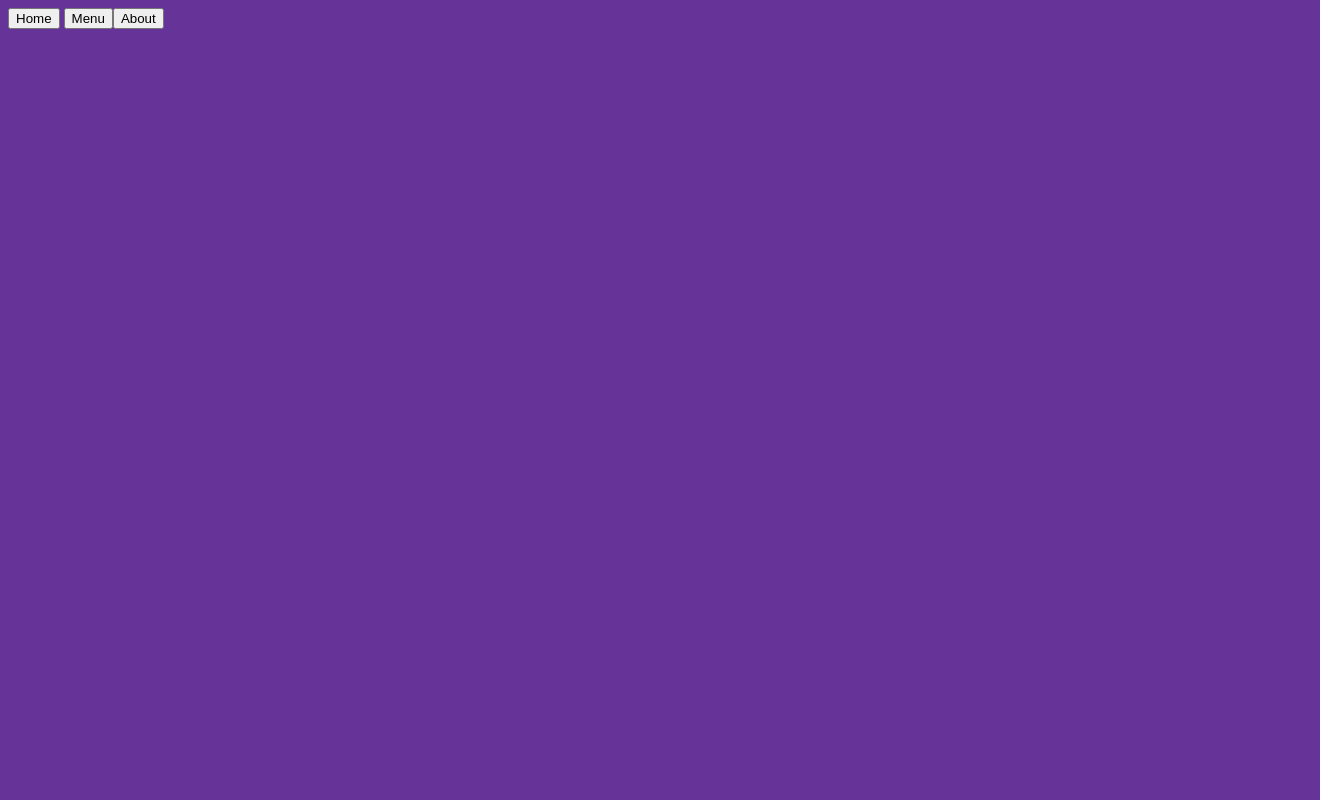
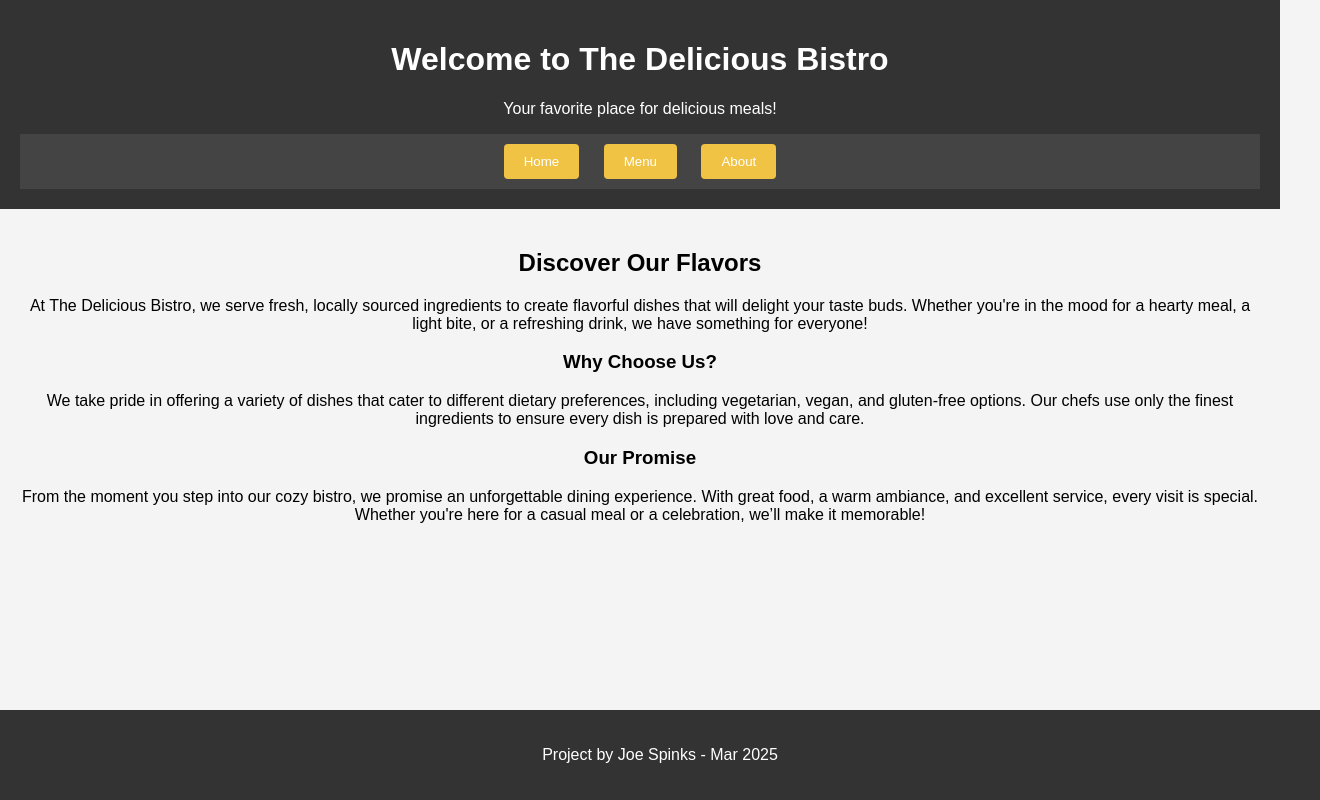
Before and after one commit to J-Spinks/restaurant-page, a website built with webpack: page src/restaurant.html in a window 1280 px wide. Shown: the whole page, 1320 px wide, since content can reach past the window. Built offline with nearby package versions, Linux system fonts and the light colour scheme.

Commit message:
added css styles and hardcoded HTML assets to review structure

```diff
--- a/src/restaurant.html
+++ b/src/restaurant.html
@@ -4,11 +4,41 @@
   <meta charset="UTF-8">
   <meta name="viewport" content="width=device-width, initial-scale=1.0">
   <title>Restaurant Page</title>
-  <nav><button>Home</button> <button>Menu</button><button>About</button></nav>
 </head>
 
 <body>
-  <div id="content">
+
+  <header>
+    <h1>Welcome to The Delicious Bistro</h1>
+    <p>Your favorite place for delicious meals!</p>
+
+    <nav>
+      <button>Home</button>
+      <button>Menu</button>
+      <button>About</button>
+    </nav>
+  </header>
+
+  <div class="content">
+    <div class="home">
+      <h2>Discover Our Flavors</h2>
+      <p>At The Delicious Bistro, we serve fresh, locally sourced ingredients to create flavorful dishes that will delight your taste buds. Whether you're in the mood for a hearty meal, a light bite, or a refreshing drink, we have something for everyone!</p>
+
+      <h3>Why Choose Us?</h3>
+      <p>We take pride in offering a variety of dishes that cater to different dietary preferences, including vegetarian, vegan, and gluten-free options. Our chefs use only the finest ingredients to ensure every dish is prepared with love and care.</p>
+
+      <h3>Our Promise</h3>
+      <p>From the moment you step into our cozy bistro, we promise an unforgettable dining experience. With great food, a warm ambiance, and excellent service, every visit is special. Whether you're here for a casual meal or a celebration, we’ll make it memorable!</p>
+    </div>
+  </div>
+
+
+
+
+
+    <footer>
+      <p>Project by Joe Spinks - Mar 2025</p>
+    </footer>
   </div>
 
 </body>
--- a/src/styles.css
+++ b/src/styles.css
@@ -1,3 +1,49 @@
 body {
-  background-color: rebeccapurple;
+  font-family: Arial, sans-serif;
+  margin: 0;
+  padding: 0;
+  background-color: #f4f4f4;
 }
+
+header {
+  background-color: #333;
+  color: white;
+  text-align: center;
+  padding: 20px;
+}
+
+nav {
+  text-align: center;
+  background-color: #444;
+}
+
+nav button {
+  padding: 10px 20px;
+  margin: 10px;
+  background-color: #f1c344;
+  border: none;
+  color: white;
+  cursor: pointer;
+  border-radius: 4px;
+}
+
+nav button:hover {
+  background-color: #e68900;
+}
+
+.home {
+  padding: 20px;
+  text-align: center;
+  margin-bottom: 10px;
+
+}
+
+footer {
+  background-color: #333;
+  color: white;
+  text-align: center;
+  padding: 20px;
+  position: absolute;
+  width: 100%;
+  bottom: 0;
+}
```
